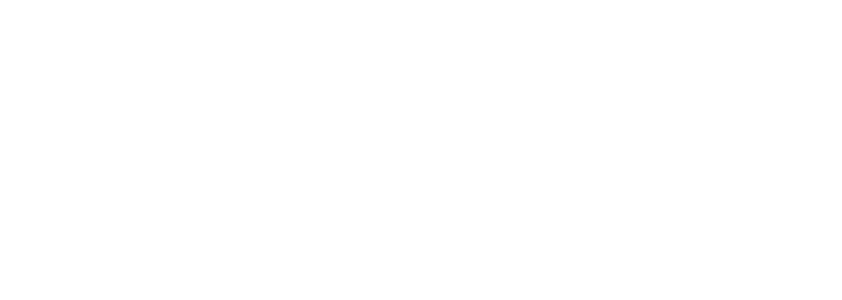
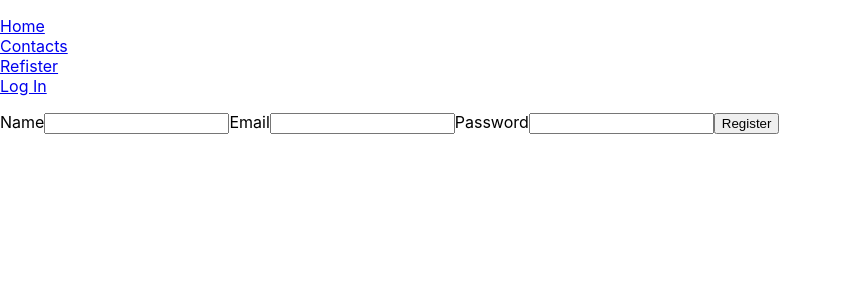
Before and after one commit to OksanaKuzich/goit-react-hw-08-phonebook, a React (Create React App) app: page /register in a window 1280 px wide. Shown: the top 300 px of the page, without its empty margins (0-842 px from the left). Built offline with nearby package versions, Linux system fonts and the light colour scheme.

Commit message:
added navigation menu

```diff
--- a/src/components/App.jsx
+++ b/src/components/App.jsx
@@ -1,40 +1,23 @@
-import { ContactForm } from './ContactForm/ContactForm';
-import { Filter } from './Filter/Filter';
-import { ContactList } from './ContactList/ContactList';
-import { GlobalStyle } from './Utilit/GlobalStyle';
-import { getContactsArray, getIsLoading, getError } from 'redux/selectors';
-import { useSelector, useDispatch } from 'react-redux';
-import { useEffect } from 'react';
-import { fetchContacts } from 'redux/operations';
+import { Route, Routes } from 'react-router-dom';
+import { Contacts } from 'pages/Contacts';
+import { Register } from 'pages/Register';
+import { Login } from 'pages/Login';
+import { Layout } from './Layout/Layout';
+import { Home } from 'pages/Home';
+import { GlobalStyle } from 'components/Utilit/GlobalStyle';
 
 export const App = () => {
-  const dispatch = useDispatch();
-  const array = useSelector(getContactsArray);
-  const loading = useSelector(getIsLoading);
-  const error = useSelector(getError);
-
-  useEffect(() => {
-    dispatch(fetchContacts());
-  }, [dispatch]);
-
   return (
-    <div className="container">
-      {error && <b>{error}</b>}
-      <h1>Phonebook</h1>
-      <ContactForm />
-      <h2>Contacts</h2>
-      {loading ? (
-        <b>Loading contacts...</b>
-      ) : array.length === 0 ? (
-        <p>Please, enter your first contact</p>
-      ) : (
-        <>
-          <Filter />
-          <ContactList />
-        </>
-      )}
-
+    <>
+      <Routes>
+        <Route path="/" element={<Layout />}>
+          <Route index element={<Home />} />
+          <Route path="/register" element={<Register />} />
+          <Route path="/login" element={<Login />} />
+          <Route path="/contacts" element={<Contacts />} />
+        </Route>
+      </Routes>
       <GlobalStyle />
-    </div>
+    </>
   );
 };
--- /dev/null
+++ b/src/components/Layout/Layout.jsx
@@ -0,0 +1,26 @@
+import { NavLink } from 'react-router-dom';
+import { Outlet } from 'react-router-dom';
+
+export const Layout = () => {
+  return (
+    <header>
+      <nav>
+        <ul>
+          <li>
+            <NavLink to="/">Home</NavLink>
+          </li>
+          <li>
+            <NavLink to="/contacts">Contacts</NavLink>
+          </li>
+          <li>
+            <NavLink to="/register">Refister</NavLink>
+          </li>
+          <li>
+            <NavLink to="/login">Log In</NavLink>
+          </li>
+        </ul>
+      </nav>
+      <Outlet />
+    </header>
+  );
+};
--- /dev/null
+++ b/src/components/RegisterForm/RegisterForm.jsx
@@ -0,0 +1,19 @@
+export const RegisterForm = () => {
+  return (
+    <form>
+      <label>
+        Name
+        <input />
+      </label>
+      <label>
+        Email
+        <input />
+      </label>
+      <label>
+        Password
+        <input />
+      </label>
+      <button>Register</button>
+    </form>
+  );
+};
--- a/src/index.js
+++ b/src/index.js
@@ -5,16 +5,16 @@
 import { store, persistor } from './redux/store';
 import './index.css';
 import { BrowserRouter } from 'react-router-dom';
-import { PersistGate } from 'redux-persist/integration/react';
+// import { PersistGate } from 'redux-persist/integration/react';
 
 ReactDOM.createRoot(document.getElementById('root')).render(
   <React.StrictMode>
     <Provider store={store}>
-      <PersistGate loading={null} persistor={persistor}>
+      {/* <PersistGate loading={null} persistor={persistor}> */}
         <BrowserRouter>
           <App />
         </BrowserRouter>
-      </PersistGate>
+      {/* </PersistGate> */}
     </Provider>
   </React.StrictMode>
 );
--- /dev/null
+++ b/src/pages/Contacts.jsx
@@ -0,0 +1,38 @@
+// import { ContactForm } from 'components/ContactForm/ContactForm';
+// import { Filter } from 'components/Filter/Filter';
+// import { ContactList } from 'components/ContactList/ContactList';
+// import { getContactsArray, getIsLoading, getError } from 'redux/selectors';
+// import { useSelector, useDispatch } from 'react-redux';
+// import { useEffect } from 'react';
+// import { fetchContacts } from 'redux/operations';
+
+export const Contacts = () => {
+//   const dispatch = useDispatch();
+//   const array = useSelector(getContactsArray);
+//   const loading = useSelector(getIsLoading);
+//   const error = useSelector(getError);
+
+//   useEffect(() => {
+//     dispatch(fetchContacts());
+//   }, [dispatch]);
+
+  return (
+    // <div className="container">
+    //   {error && <b>{error}</b>}
+    //   <h1>Phonebook</h1>
+    //   <ContactForm />
+    //   <h2>Contacts</h2>
+    //   {loading ? (
+    //     <b>Loading contacts...</b>
+    //   ) : array.length === 0 ? (
+    //     <p>Please, enter your first contact</p>
+    //   ) : (
+    //     <>
+    //       <Filter />
+    //       <ContactList />
+    //     </>
+    //   )}
+    // </div>
+      <div>Contacts</div>
+  );
+};
--- /dev/null
+++ b/src/pages/Home.jsx
@@ -0,0 +1,12 @@
+export const Home = () => {
+    return (
+      <div>
+        <h1>
+          Task manager welcome page{' '}
+          <span role="img" aria-label="Greeting icon">
+            💁‍♀️
+          </span>
+        </h1>
+      </div>
+    );
+}
--- /dev/null
+++ b/src/pages/Login.jsx
@@ -0,0 +1,15 @@
+export const Login = () => {
+    return (
+      <form>
+        <label>
+          Email
+          <input />
+        </label>
+        <label>
+          Password
+          <input />
+        </label>
+        <button>Login</button>
+      </form>
+    );
+}
--- /dev/null
+++ b/src/pages/Register.jsx
@@ -0,0 +1,5 @@
+import { RegisterForm } from 'components/RegisterForm/RegisterForm';
+
+export const Register = () => {
+  return <RegisterForm />;
+};
```
Also changed, not shown: src/components/UserMenu/UserMenu.jsx (added, +8 -0 lines), src/components/AppBar/AppBar.jsx (added), src/components/Login/Login.jsx (added).
